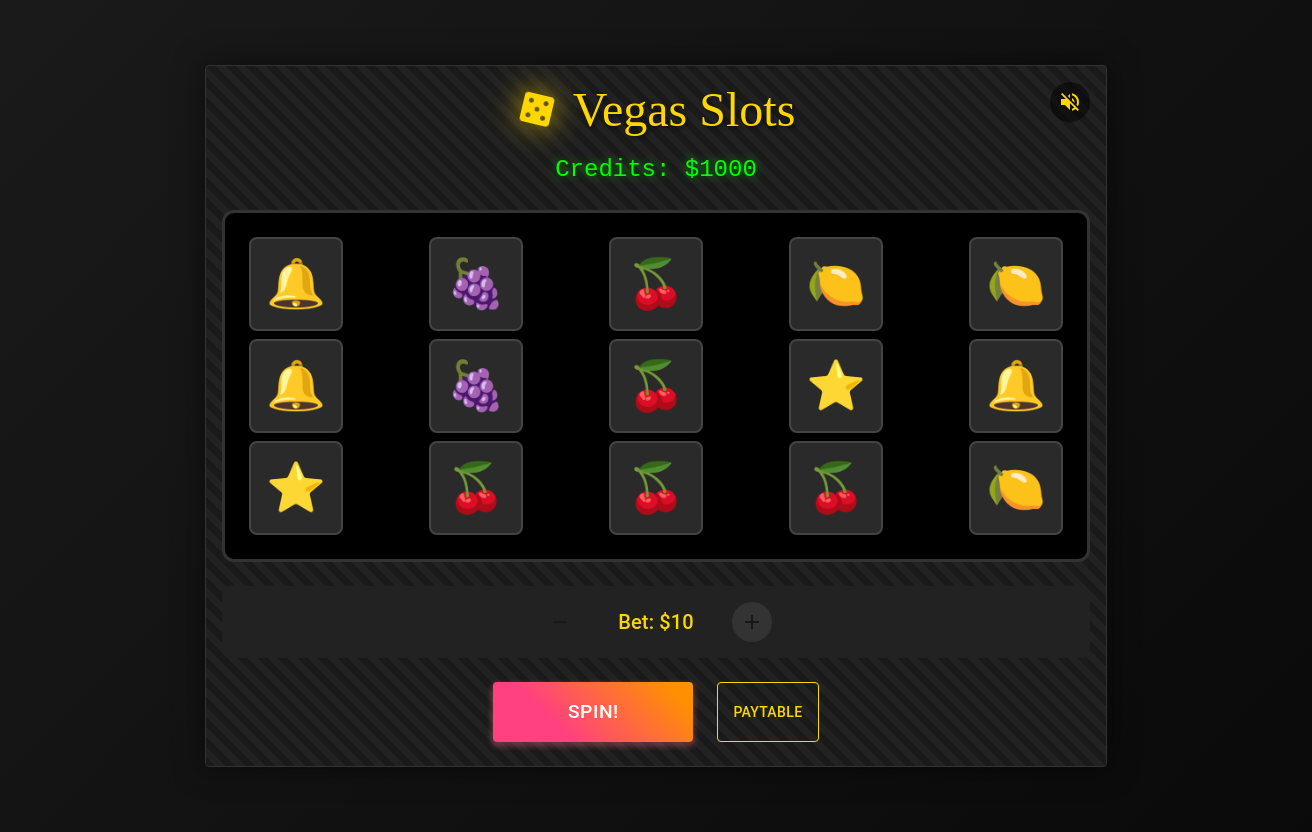
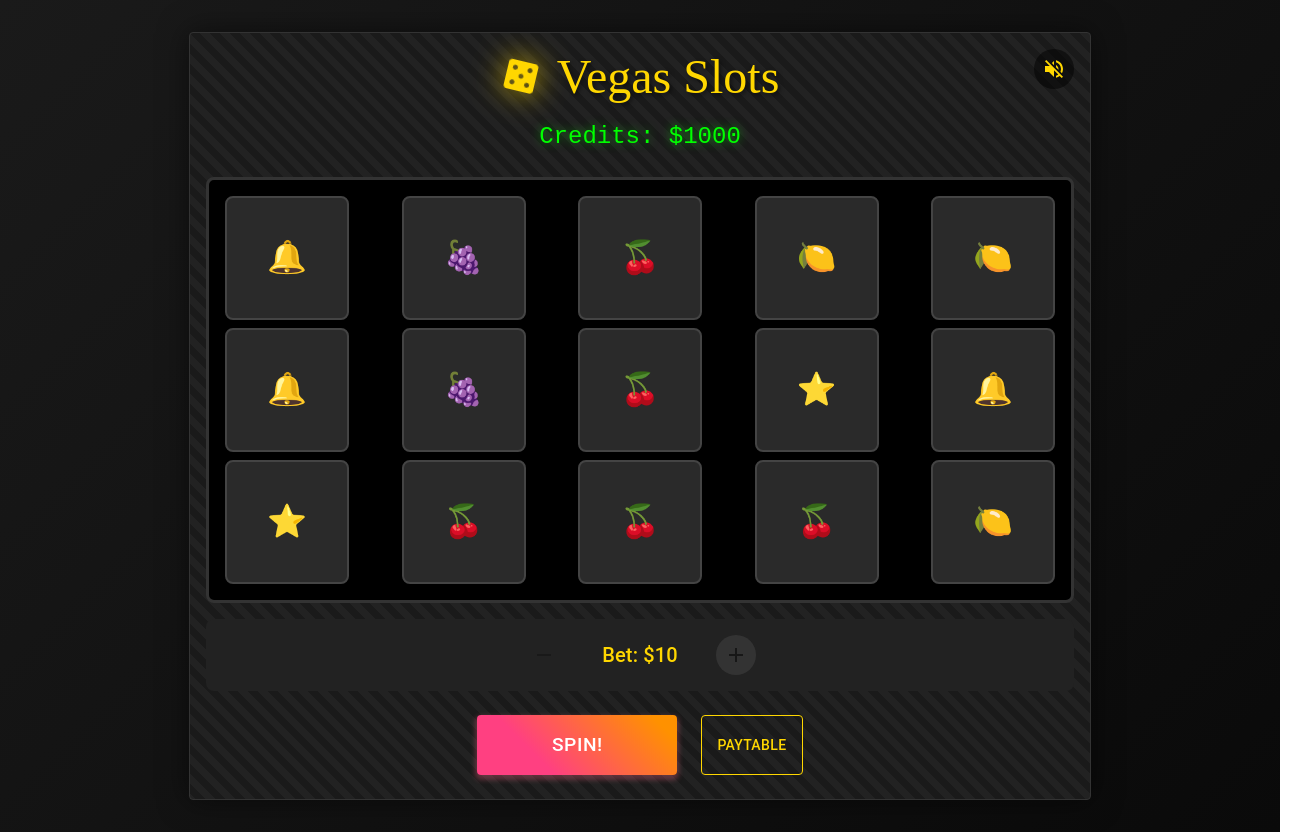
Before and after one commit to thedevtechs/kaiperez.com, a Next.js app: page /projects/slots in a window 1280 px wide. Shown: the whole page, 1312 px wide, since content can reach past the window. Built offline with nearby package versions, Linux system fonts and the light colour scheme.

Commit message:
Updating slots

```diff
--- a/components/slots/ReelsGrid.tsx
+++ b/components/slots/ReelsGrid.tsx
@@ -31,10 +31,10 @@ export const ReelsGrid: React.FC<ReelsGridProps> = ({ reels, reelStates, lastWin
   return (
     <Paper
       sx={{
-        p: 3,
-        mb: 3,
+        p: 2,
+        mb: 2,
         backgroundColor: '#000',
-        borderRadius: 3,
+        borderRadius: 2,
         border: '3px solid #333',
         boxShadow: 'inset 0 0 20px rgba(0,0,0,0.8)'
       }}
@@ -58,8 +58,8 @@ export const ReelsGrid: React.FC<ReelsGridProps> = ({ reels, reelStates, lastWin
                         <Box
                           className="symbol-wrapper"
                           sx={{
-                            height: '90px',
-                            width: '90px',
+                            height: '100%',
+                            width: '100%',
                             display: 'flex',
                             alignItems: 'center',
                             justifyContent: 'center',
@@ -70,7 +70,7 @@ export const ReelsGrid: React.FC<ReelsGridProps> = ({ reels, reelStates, lastWin
                             sx={{
                               color: SYMBOLS[symbol].color,
                               userSelect: 'none',
-                              fontSize: '3rem'
+                              fontSize: '2rem',
                             }}
                           >
                             {SYMBOLS[symbol].icon}
--- a/components/slots/StyledComponents.tsx
+++ b/components/slots/StyledComponents.tsx
@@ -10,8 +10,10 @@ const blinkingBorder = keyframes`
 
 export const StyledSlotSymbol = styled(Box)<{ state: 'spinning' | 'stopping' | 'stopped' }>(
   ({ theme, state }) => ({
-    width: 90,
-    height: 90,
+    width: '20vw',
+    height: '20vw',
+    maxWidth: 90,
+    maxHeight: 90,
     display: 'flex',
     alignItems: 'center',
     justifyContent: 'center',
@@ -68,6 +70,13 @@ export const StyledSlotSymbol = styled(Box)<{ state: 'spinning' | 'stopping' | '
       backgroundColor: '#2a2a2a',
       border: '2px solid #ff9100',
       animation: `${blinkingBorder} 1.5s infinite`,
+    },
+
+    [theme.breakpoints.up('md')]: {
+      width: '15vw',
+      height: '15vw',
+      maxWidth: 120,
+      maxHeight: 120,
     }
   })
 );
--- a/pages/projects/slots.tsx
+++ b/pages/projects/slots.tsx
@@ -92,6 +92,7 @@ const checkAllNearWins = (
     const firstSymbol = symbols[0];
     const matchCount = symbols.filter((s) => s === firstSymbol).length;
 
+    // Only consider near wins for patterns that would have paid well
     const potentialValue = SYMBOLS[firstSymbol].value * pattern.multiplier;
     if (matchCount === pattern.pattern.length - 1 && potentialValue >= 30) {
       nearWins.push({
@@ -451,7 +452,9 @@ const SlotMachine: React.FC = () => {
         display: 'flex',
         alignItems: 'center',
         justifyContent: 'center',
-        padding: 2
+        padding: 0,
+        margin: 0,
+        overflow: 'hidden',
       }}
     >
       <Card
```
